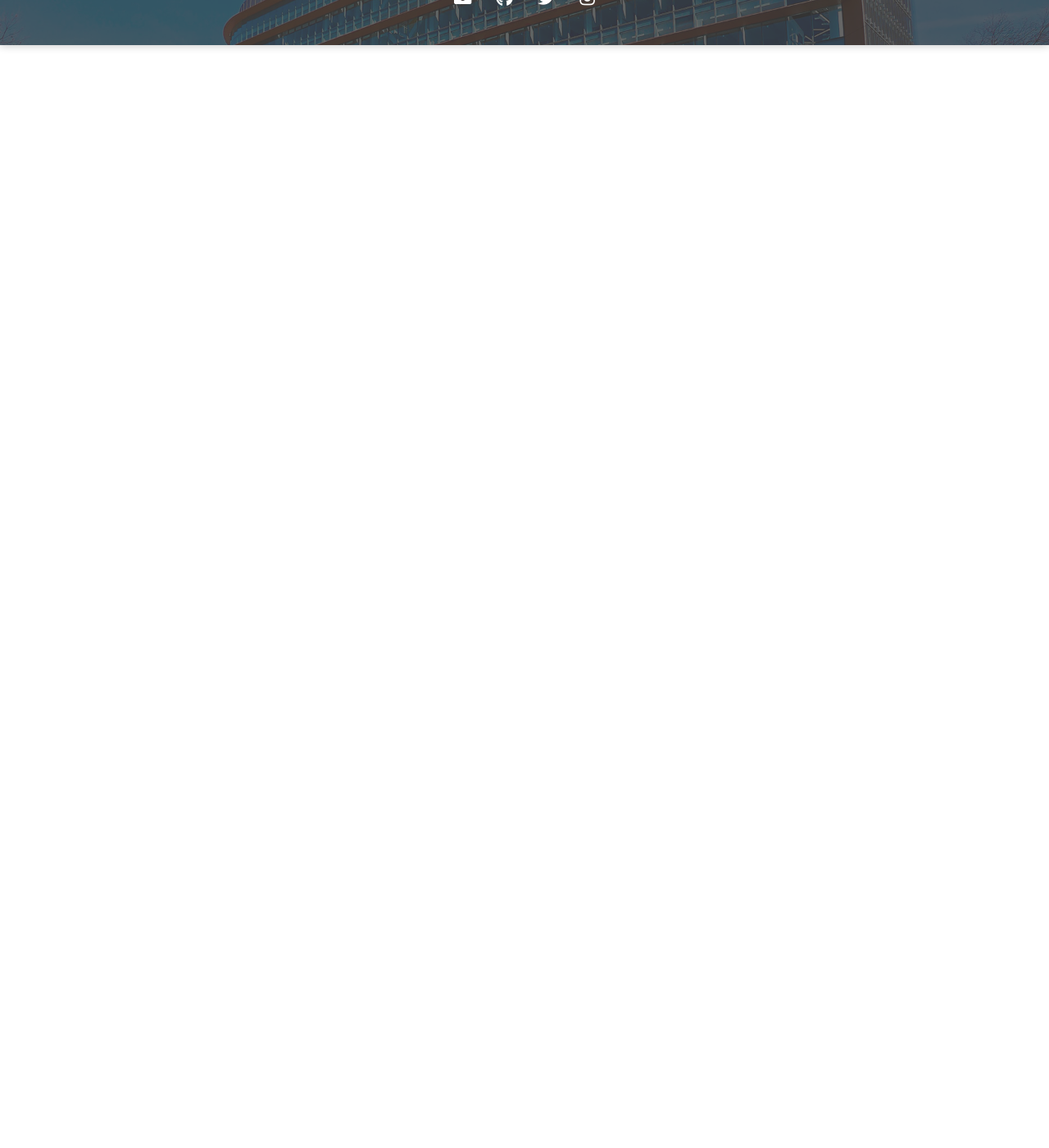
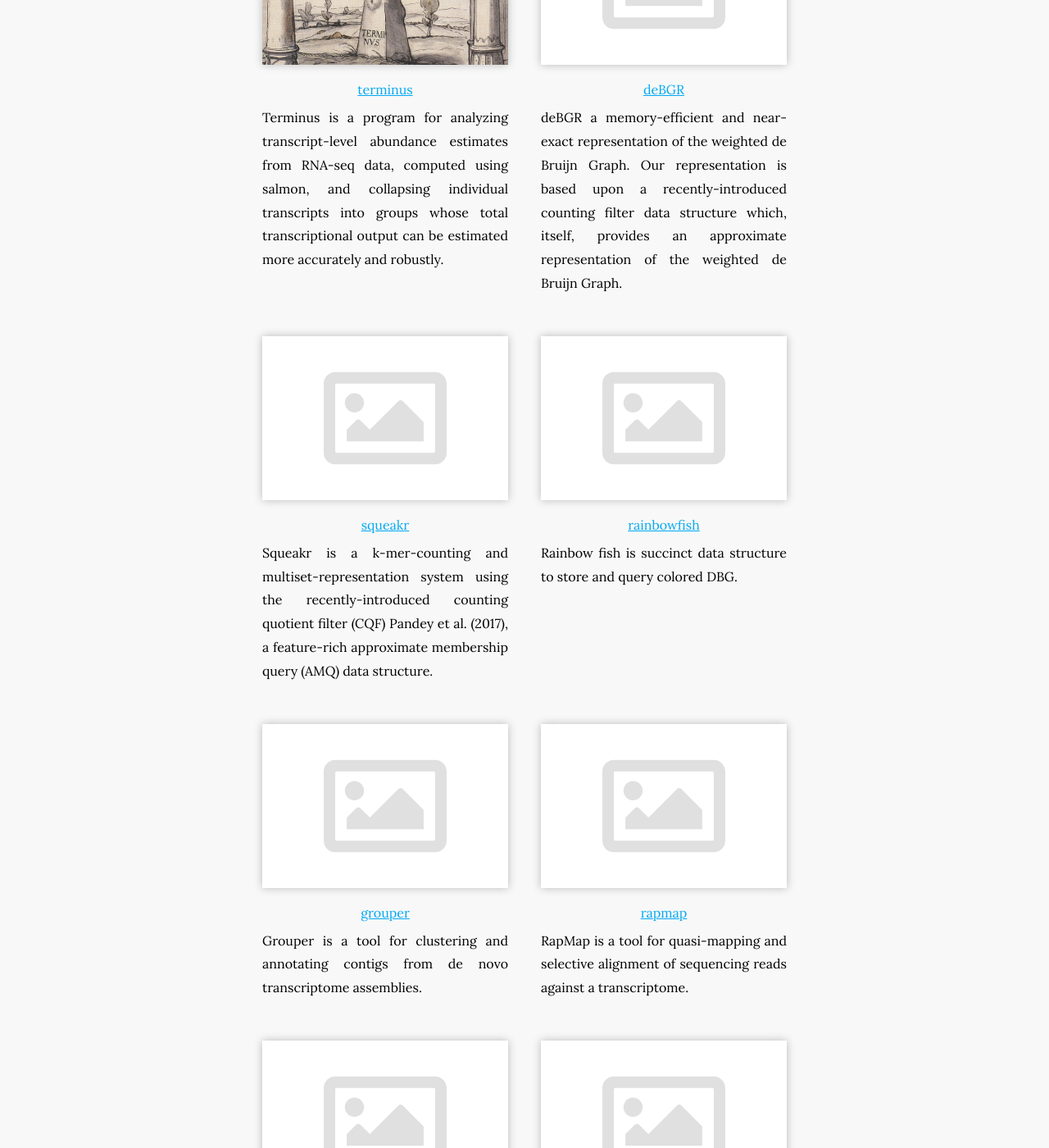
Before and after one commit to COMBINE-lab/combine-lab.github.io, a Jekyll site: the page built from resources/index.md, in a window 1280 px wide and 1400 px high, scrolled down 1468 px. Shown: the whole window at 82% size. Built offline with Jekyll 4.4.1, drawn with Linux system fonts in a browser that asks for light colours; nearby versions of some CDN libraries; before the commit the page ends 1523 px from its top, so only the background shows below that; some of the changed text lies outside the part shown.

Commit message:
Update resources.yml

```diff
--- a/_data/resources.yml
+++ b/_data/resources.yml
@@ -33,9 +33,94 @@
   repo: combine-lab/pufferfish
   url: https://github.com/COMBINE-lab/pufferfish
 
+- title: mantis
+  type: software
+  description: A fast, compact, and exact large-scale sequence-search index.  Mantis is a data structure for indexing and querying hundreds, thousands or tens of thousands (or more) sequencing experiments for the likely presense of a query string.
+  repo: splatlab/mantis
+  url: https://github.com/splatlab/mantis
+
+- title: cuttlefish
+  type: software
+  description: Cuttlefish is a fast, parallel, and very lightweight memory tool to construct the compacted de Bruijn graph from whole genome reference(s).
+  repo: COMBINE-lab/cuttlefish
+  url: https://github.com/COMBINE-lab/cuttlefish
+
 - title: terminus
   type: software
   image: images/terminus_logo.png
   description: Terminus is a program for analyzing transcript-level abundance estimates from RNA-seq data, computed using salmon, and collapsing individual transcripts into groups whose total transcriptional output can be estimated more accurately and robustly.
   repo: combine-lab/terminus
   url: https://github.com/COMBINE-lab/terminus
+
+- title: deBGR
+  type: software
+  repo: splatlab/deBGR
+  description: deBGR a memory-efficient and near-exact representation of the weighted de Bruijn Graph. Our representation is based upon a recently-introduced counting filter data structure which, itself, provides an approximate representation of the weighted de Bruijn Graph.
+  url: https://github.com/splatlab/deBGR
+
+- title: squeakr
+  type: software
+  description: Squeakr is a k-mer-counting and multiset-representation system using the recently-introduced counting quotient filter (CQF) Pandey et al. (2017), a feature-rich approximate membership query (AMQ) data structure.
+  repo: splatlab/squeakr
+  url: https://github.com/splatlab/squeakr
+
+- title: rainbowfish
+  type: software
+  description: Rainbow fish is succinct data structure to store and query colored DBG.
+  repo: COMBINE-lab/rainbowfish
+  url: https://github.com/COMBINE-lab/rainbowfish
+
+- title: grouper
+  type: software
+  description: Grouper is a tool for clustering and annotating contigs from de novo transcriptome assemblies.
+  repo: COMBINE-lab/Grouper
+  url: https://github.com/COMBINE-lab/Grouper
+
+- title: rapmap
+  type: software
+  description: RapMap is a tool for quasi-mapping and selective alignment of sequencing reads against a transcriptome.
+  repo: COMBINE-lab/RapMap
+  url: https://github.com/COMBINE-lab/RapMap
+
+- title: sailfish
+  type: software
+  description: Rapid alignment-free quantification of isoform abundance.
+  repo: kingsfordgroup/sailfish
+  url: https://github.com/kingsfordgroup/sailfish
+
+- title: ghost
+  type: software
+  description: GHOST is a software package for global biological network alignment. It computes alignments based on a novel spectral signature for comparing the topological similarity of nodes across networks.
+  repo: rob-p/GHOST
+  url: https://github.com/rob-p/GHOST
+
+- title: armatus
+  type: software
+  description: Multiresolution domain calling software for chromosome conformation capture interaction matrices.
+  repo: kingsfordgroup/armatus
+  url: https://github.com/kingsfordgroup/armatus
+
+- title: matryoshka
+  type: software
+  description: Hierarchical domain calling software for chromosome conformation capture datasets. Basad on the multiresolution domain calling tool, Armatus. (http://www.cs.cmu.edu/~ckingsf/software/armatus/).
+  repo: COMBINE-lab/matryoshka
+  url: https://github.com/COMBINE-lab/matryoshka
+
+
+- title: growcode
+  type: legacy
+  description: A non-parametric framework for learning how networks grow.
+  repo: geetduggal/growcode
+  url: https://github.com/geetduggal/growcode
+
+- title: Parana
+  type: legacy
+  description: Parana is a tool to perform ancestral reconstruction of biological networks.
+  repo: kingsfordgroup/parana2
+  url: https://github.com/kingsfordgroup/parana2
+
+- title: rapclust
+  type: legacy
+  description: RapClust is a tool for clustering contigs from de novo transcriptome assemblies (it is the predecessor of Grouper).
+  repo: COMBINE-lab/RapClust
+  url: https://github.com/COMBINE-lab/RapClust
```
